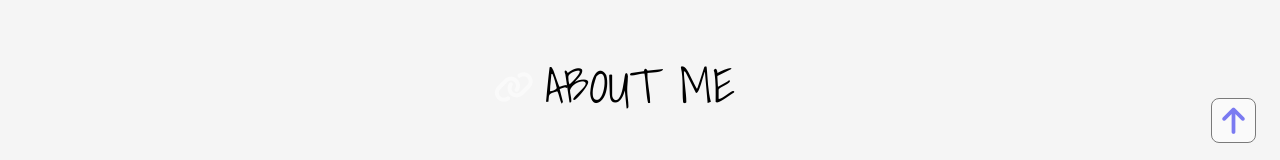
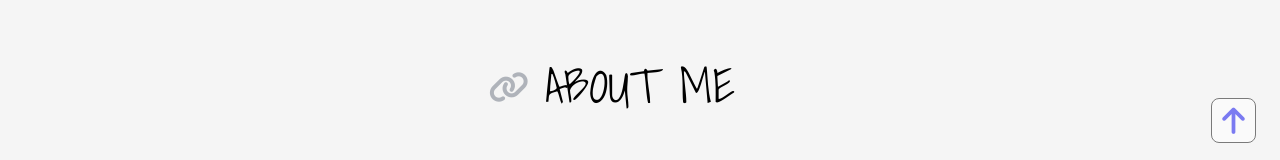
Before and after one commit to eunkeeee/myportfolio, a React (Create React App) app: page / in a window 1280 px wide. Shown: the part 633-793 px from the top of the page. Built offline with nearby package versions, Linux system fonts and the light colour scheme; a web font is replaced by a local one.

Commit message:
Subtitle 코드정리

```diff
--- a/src/components/NavigationBar.js
+++ b/src/components/NavigationBar.js
@@ -23,9 +23,6 @@ const NavigationBar = () => {
           Projects
         </a>
       </div>
-      {/* <div >
-      <a href="className={styles.menu} #AboutMe">Career</a>
-    </div> */}
     </div>
   );
 };
--- a/src/components/SubTitle.js
+++ b/src/components/SubTitle.js
@@ -1,13 +1,13 @@
 import styles from "./Subtitle.module.css";
 
-const SubTitle = ({ title, id, color = "black" }) => {
+const SubTitle = ({ title, id, color = "black", linkColor = "white" }) => {
   const url = "#" + id;
   return (
-    <div className={styles.SectionTitle_Sectiontitle}>
-      <div className={styles.SectionTitle_text} style={{ color }}>
+    <div className={styles.title}>
+      <div className={styles.text} style={{ color }}>
         {title}
       </div>
-      <div className={styles.SectionTitle_link_wrapper}>
+      <div className={styles.link_wrapper}>
         <a href={url} className={styles.url}>
           <i class="fa-solid fa-link"></i>
         </a>
--- a/src/components/Subtitle.module.css
+++ b/src/components/Subtitle.module.css
@@ -1,9 +1,9 @@
-.SectionTitle_Sectiontitle {
+.title {
   position: relative;
   display: table;
   margin: 0 auto 3rem;
 }
-.SectionTitle_text {
+.text {
   color: black;
   border-bottom: 1px solid var(--light-gray);
   font-weight: 400;
@@ -11,22 +11,19 @@
   line-height: 1.5;
   font-family: "Shadows Into Light", cursive;
 }
-.SectionTitle_link_wrapper {
+.link_wrapper {
   position: absolute;
   font-size: 2rem;
   top: 50%;
   margin-top: -1rem;
-  left: -3.2rem;
+  left: -3.5rem;
   opacity: 0.5;
 }
 .url {
-  color: white;
+  color: #6b7380;
   opacity: 1;
-  /* display: block;
-  position: relative;
-  top: -5rem; */
-  /* visibility: hidden; */
+  transition: all 0.2s ease-in-out;
 }
-.url:target {
-  scroll-padding-top: 5rem;
+.url:hover {
+  color: var(--logo-color);
 }
```
